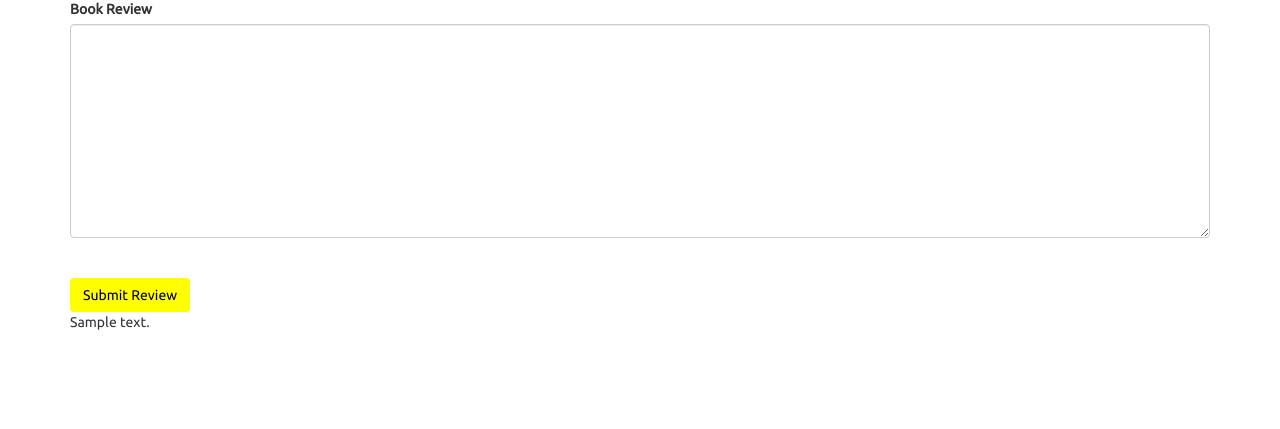
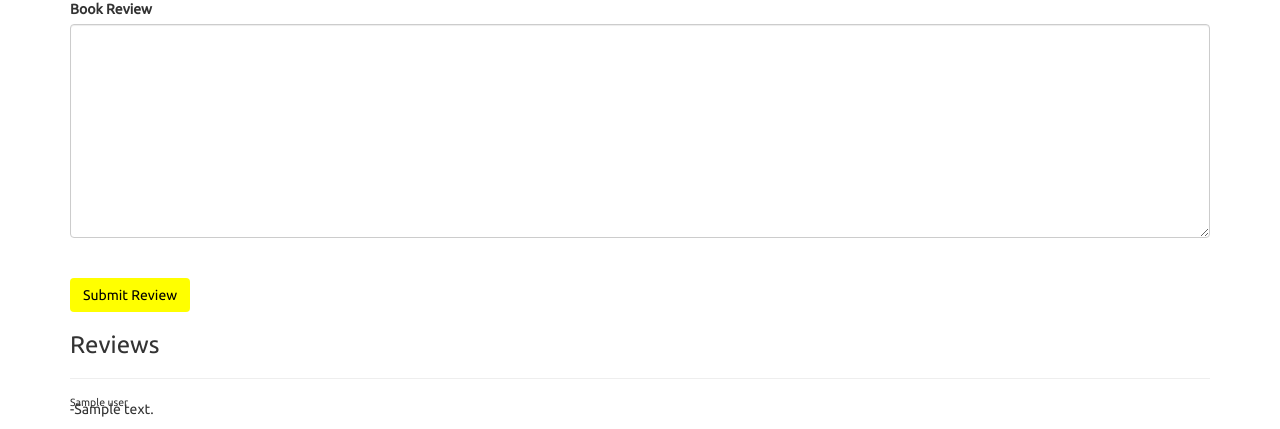
Before and after one commit to Kiptim54/book_review, a Flask app: template templates/book.html in a window 1280 px wide. Shown: the part 618-1047 px from the top of the page. Before the commit the page ends 948 px from the top, so only its background shows below. Run offline with Flask 2, Linux system fonts and the light colour scheme; the template is opened without the code that fills it: most values are stand-ins (such as "Sample title", 1, 10 or a date in 2020); some libraries are stand-ins or nearby versions.

Commit message:
a user can only give one review per book now

```diff
--- a/application.py
+++ b/application.py
@@ -54,6 +54,7 @@ def index():
 @app.route('/books')
 def display_books():
     title = "Books | Book Review"
+    # caching books to save on time and requests sent to server
     books = cache.get('books')
     if books is None:
         books = db.execute('SELECT * FROM books LIMIT 30').fetchall()
@@ -71,9 +72,6 @@ def display_books():
 def search_books():
     title = "Results | Book Review"
     search_term=request.form.get('search_term')
-    # name = request.form.get('book')
-    # isbn=request.form.get('isbn')
-    # name="Krondor: The Betrayal"
     sql = "SELECT * FROM books WHERE isbn=:isbn OR title ILIKE :title OR author ILIKE :author"
     results = db.execute(sql, {"title": f"%{search_term}%", "isbn":search_term, "author":f"%{search_term}%"})
     return render_template(f'results.html', title=title, results=results, search=search_term)
@@ -146,6 +144,7 @@ def book(isbn, book_id):
     title="Book Review | Book "
     if 'username' in session:
         user=session['username']
+        user_id=session['user_id']
     isbn=isbn
     book_id=book_id
     key=os.getenv('key')
@@ -153,25 +152,34 @@ def book(isbn, book_id):
     results=book_details.json()
     results=results['books']
     comments=db.execute('SELECT * FROM review WHERE book_id=:book_id', {'book_id':book_id}).fetchall()
-    print(comments)
+    users_commented=[]
+    for comment in comments:
+        users_commented.append(comment.user_id)
+
     book_details=db.execute('SELECT * FROM books WHERE isbn=:isbn', {"isbn": isbn}).fetchone()
     if request.method=='POST':
-        print("hey posting comments")
         if 'username' in session:
-            user_id=session['user_id']
+            # this ensures that a user has not alreadyreviewed the book
+            if user_id in users_commented:
+                flash('You have already given your review on this book. Only one review is allowed. Thank you')
+                return redirect(url_for('book', isbn=isbn, book_id=book_id))
             review=request.form.get('review')
             db.execute('''
             CREATE TABLE IF NOT EXISTS review(
                 id SERIAL PRIMARY KEY,
                 review VARCHAR(250) NOT NULL,
                 book_id INTEGER REFERENCES books (id),
-                user_id INTEGER REFERENCES users (id)
+                user_id INTEGER REFERENCES users (id),
+                username VARCHAR NULL
             );
             ''')
-            db.execute('INSERT INTO review(review, book_id, user_id) VALUES(:review, :book_id, :user_id)', {'review':review, "book_id":book_id, "user_id":user_id})
+            db.execute('INSERT INTO review(review, book_id, user_id, username) VALUES(:review, :book_id, :user_id, :username)', {'review':review, "book_id":book_id, "user_id":user_id, 'username':user})
             db.commit()
             flash("Review added thank you!")
+            return redirect(url_for('book', isbn=isbn, book_id=book_id))
+
         else:
+            # what to do if a user is not logged in
             flash('You need to login to submit a review')
             return redirect(url_for('login'))
 
--- a/templates/book.html
+++ b/templates/book.html
@@ -48,8 +48,12 @@
 <div class="container">
     <div class="row">
         <div class="col-md-12 comments-col">
+            <h3>Reviews</h3>
+            <hr>
         {% for comment in comments %}
-            {{comment.review}}
+        <div class="comments">
+            <sub>{{comment.user}}</sub> <p>-{{comment.review}}</p>
+        </div>
         {% endfor %}
 
         </div>
--- a/templates/results.html
+++ b/templates/results.html
@@ -9,7 +9,7 @@
 
         {%for result in results%}
         <div class="book">
-          <a href="{{url_for('book', isbn=result.isbn)}}">
+          <a href="{{url_for('book', isbn=result.isbn, book_id=result.id)}}">
             {{ result.title }} - {{result.author }}
           </a>
         </div>
```
Also changed, not shown: 2 other files.
